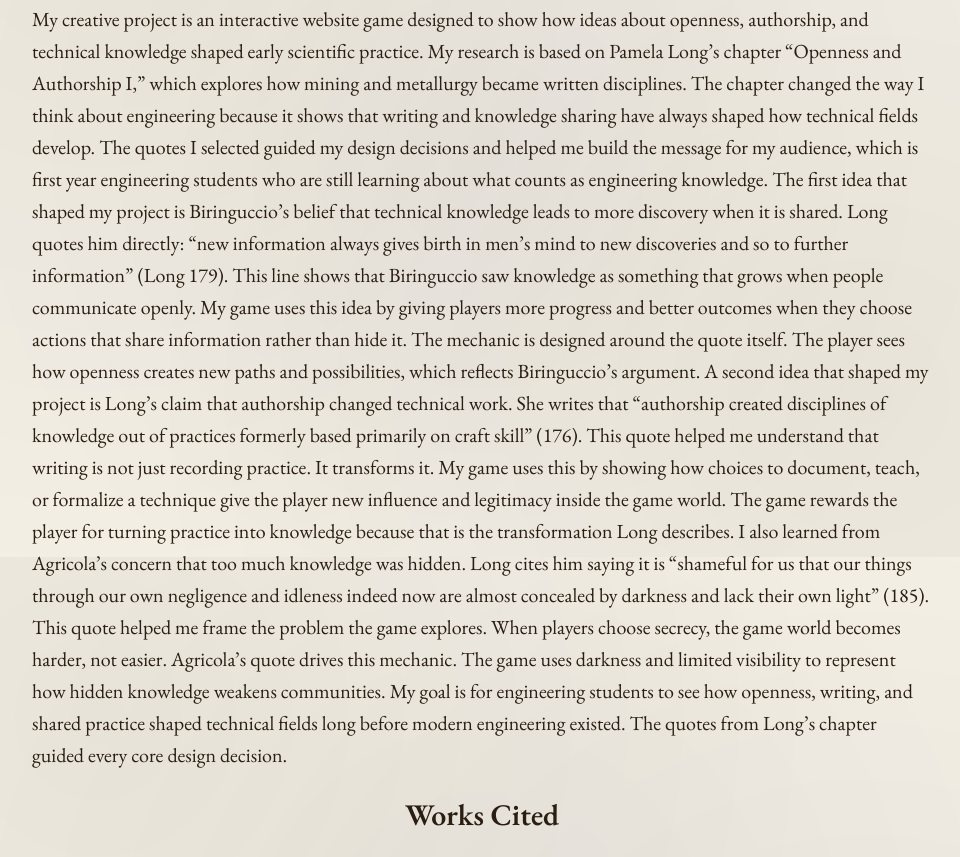
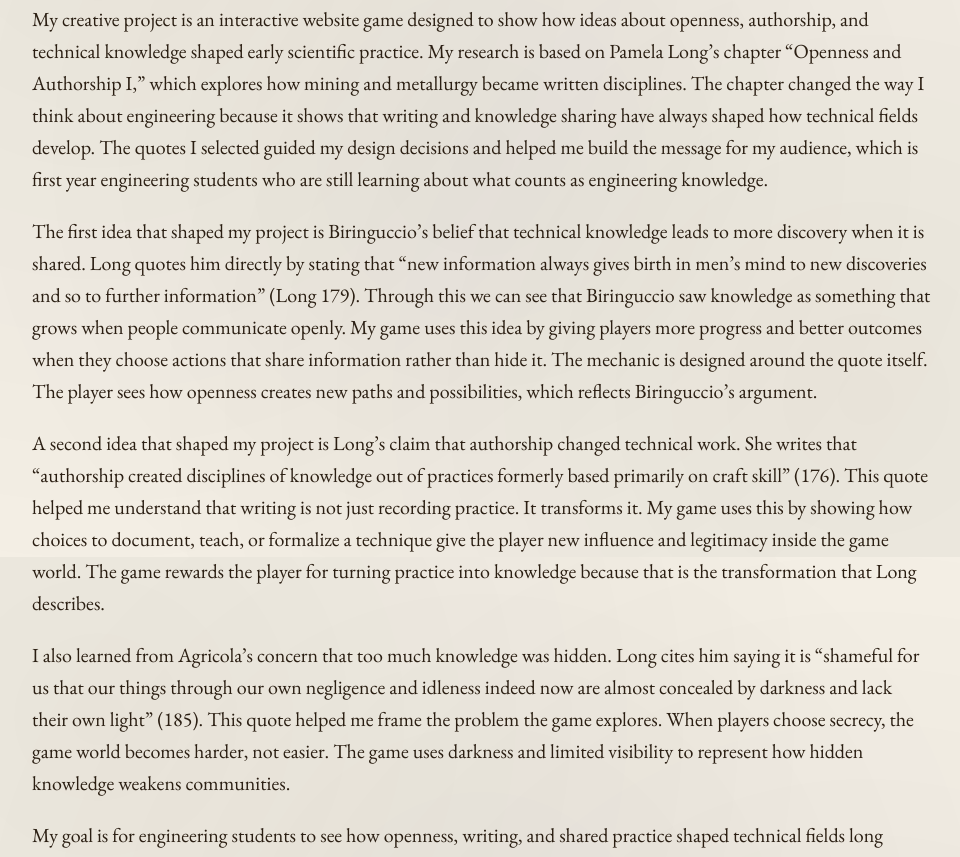
Before and after one commit to NarenIsGood/journeys-of-knowledge, a plain HTML site: page creator.html in a window 1280 px wide. Shown: the part 243-1100 px from the top of the page, without its empty margins (158-1118 px from the left). Drawn offline with nearby package versions, Linux system fonts and the light colour scheme.

Commit message:
Update creator.html

```diff
--- a/creator.html
+++ b/creator.html
@@ -68,14 +68,21 @@
 
 <p>
 My creative project is an interactive website game designed to show how ideas about openness, authorship, and technical knowledge shaped early scientific practice. My research is based on Pamela Long’s chapter “Openness and Authorship I,” which explores how mining and metallurgy became written disciplines. The chapter changed the way I think about engineering because it shows that writing and knowledge sharing have always shaped how technical fields develop. The quotes I selected guided my design decisions and helped me build the message for my audience, which is first year engineering students who are still learning about what counts as engineering knowledge.
+</p>
 
-The first idea that shaped my project is Biringuccio’s belief that technical knowledge leads to more discovery when it is shared. Long quotes him directly: “new information always gives birth in men’s mind to new discoveries and so to further information” (Long 179). This line shows that Biringuccio saw knowledge as something that grows when people communicate openly. My game uses this idea by giving players more progress and better outcomes when they choose actions that share information rather than hide it. The mechanic is designed around the quote itself. The player sees how openness creates new paths and possibilities, which reflects Biringuccio’s argument.
+<p>
+The first idea that shaped my project is Biringuccio’s belief that technical knowledge leads to more discovery when it is shared. Long quotes him directly by stating that “new information always gives birth in men’s mind to new discoveries and so to further information” (Long 179). Through this we can see that Biringuccio saw knowledge as something that grows when people communicate openly. My game uses this idea by giving players more progress and better outcomes when they choose actions that share information rather than hide it. The mechanic is designed around the quote itself. The player sees how openness creates new paths and possibilities, which reflects Biringuccio’s argument.
+</p>
 
-A second idea that shaped my project is Long’s claim that authorship changed technical work. She writes that “authorship created disciplines of knowledge out of practices formerly based primarily on craft skill” (176). This quote helped me understand that writing is not just recording practice. It transforms it. My game uses this by showing how choices to document, teach, or formalize a technique give the player new influence and legitimacy inside the game world. The game rewards the player for turning practice into knowledge because that is the transformation Long describes.
+<p>
+A second idea that shaped my project is Long’s claim that authorship changed technical work. She writes that “authorship created disciplines of knowledge out of practices formerly based primarily on craft skill” (176). This quote helped me understand that writing is not just recording practice. It transforms it. My game uses this by showing how choices to document, teach, or formalize a technique give the player new influence and legitimacy inside the game world. The game rewards the player for turning practice into knowledge because that is the transformation that Long describes.
+</p>
 
-I also learned from Agricola’s concern that too much knowledge was hidden. Long cites him saying it is “shameful for us that our things through our own negligence and idleness indeed now are almost concealed by darkness and lack their own light” (185). This quote helped me frame the problem the game explores. When players choose secrecy, the game world becomes harder, not easier. Agricola’s quote drives this mechanic. The game uses darkness and limited visibility to represent how hidden knowledge weakens communities.
+<p>
+I also learned from Agricola’s concern that too much knowledge was hidden. Long cites him saying it is “shameful for us that our things through our own negligence and idleness indeed now are almost concealed by darkness and lack their own light” (185). This quote helped me frame the problem the game explores. When players choose secrecy, the game world becomes harder, not easier. The game uses darkness and limited visibility to represent how hidden knowledge weakens communities.
+</p>
 
-My goal is for engineering students to see how openness, writing, and shared practice shaped technical fields long before modern engineering existed. The quotes from Long’s chapter guided every core design decision.
+My goal is for engineering students to see how openness, writing, and shared practice shaped technical fields long before modern engineering existed. The quotes from Long’s chapter guided all core design decisions.
 <h2>Works Cited</h2>
 <p>
 Long, Pamela O. “Openness and Authorship I: Mining, Metallurgy, and the Military Arts.” <i>Openness, Secrecy, Authorship: Technical Arts and the Culture of Knowledge</i>, Johns Hopkins University Press, 2001, pp. 175–210.
```
